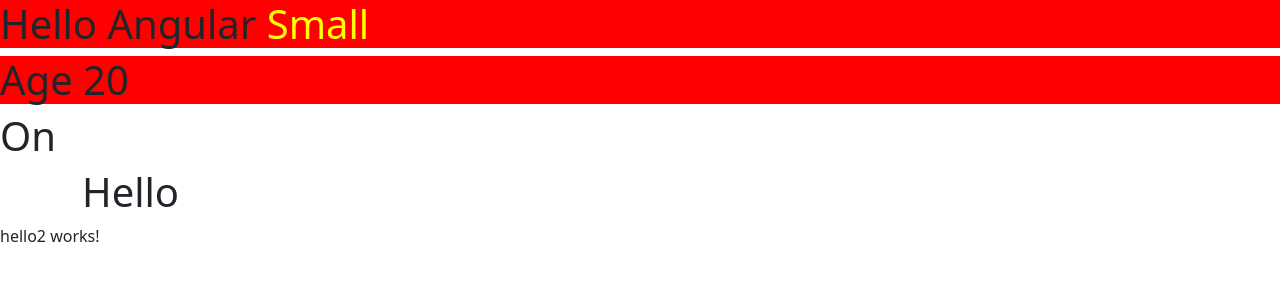
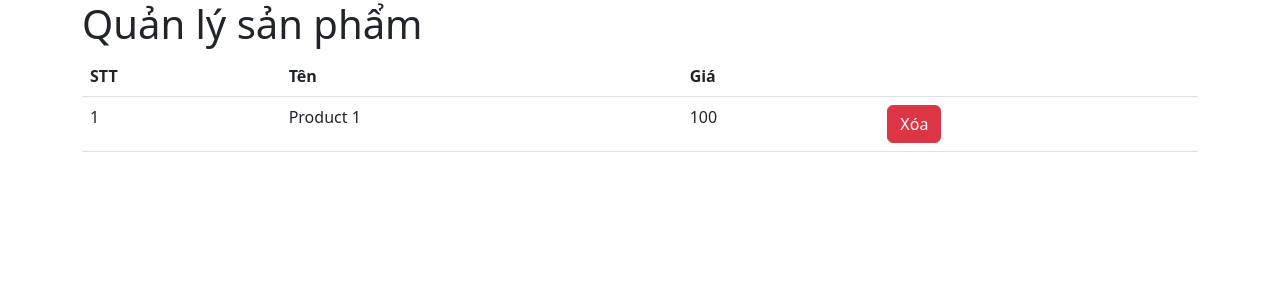
Before and after one commit to datlt2306/web208, an Angular app: page / in a window 1280 px wide. Shown: the top 300 px of the page. Built offline with nearby package versions, Linux system fonts and the light colour scheme.

Commit message:
Buổi 2

```diff
--- a/src/app/app.component.html
+++ b/src/app/app.component.html
@@ -1,6 +1 @@
-<h1 class="title">Hello {{ title }} <span>Small</span></h1>
-<h1 class="title">Age {{ myAge }}</h1>
-<h1>{{ myStatus ? "On" : "Off" }}</h1>
-
-<app-hello></app-hello>
-<app-hello2></app-hello2>
+<app-product-list />
--- a/src/app/components/HelloComponent/Hello.component.html
+++ /dev/null
@@ -1,3 +0,0 @@
-<div class="container">
-  <h1>Hello</h1>
-</div>
--- a/src/app/components/HelloComponent/Hello.component.ts
+++ /dev/null
@@ -1,10 +0,0 @@
-import { Component } from '@angular/core';
-
-@Component({
-    selector: 'app-hello',
-    templateUrl: './Hello.component.html',
-    styleUrls: ['./Hello.component.scss']
-})
-export class HelloComponent {
-    title: string = 'Hello';
-}
--- a/src/app/components/hello2/hello2.component.html
+++ /dev/null
@@ -1 +0,0 @@
-<p>hello2 works!</p>
--- /dev/null
+++ b/src/app/components/product-list/product-list.component.html
@@ -0,0 +1,24 @@
+<div class="container">
+    <h1>Quản lý sản phẩm</h1>
+
+    <table class="table-border table">
+        <thead>
+            <tr>
+                <th>STT</th>
+                <th>Tên</th>
+                <th>Giá</th>
+                <th></th>
+            </tr>
+        </thead>
+        <tbody>
+            <tr>
+                <td>{{ products[0]._id }}</td>
+                <td>{{ products[0].name }}</td>
+                <td>{{ products[0].price }}</td>
+                <td>
+                    <button class="btn btn-danger">Xóa</button>
+                </td>
+            </tr>
+        </tbody>
+    </table>
+</div>
--- /dev/null
+++ b/src/app/components/product-list/product-list.component.ts
@@ -0,0 +1,15 @@
+import { Component } from '@angular/core';
+import { IProduct } from 'src/app/interfaces/Product';
+
+@Component({
+  selector: 'app-product-list',
+  templateUrl: './product-list.component.html',
+  styleUrls: ['./product-list.component.scss']
+})
+export class ProductListComponent {
+  products: IProduct[] = [
+    { _id: 1, name: 'Product 1', price: 100, img: "https://picsum.photos/200/200" },
+    { _id: 2, name: 'Product 2', price: 200, img: "https://picsum.photos/200/200" },
+    { _id: 3, name: 'Product 3', price: 300, img: "https://picsum.photos/200/200" },
+  ]
+}
--- /dev/null
+++ b/src/app/interfaces/Product.ts
@@ -0,0 +1,6 @@
+export interface IProduct {
+    _id?: number;
+    name: string;
+    price: number;
+    img: string;
+}
```
Also changed, not shown: src/app/app.module.ts (+4 -5 lines), src/app/components/hello2/hello2.component.ts (deleted, +0 -10 lines), src/app/components/hello2/hello2.component.scss (deleted), src/app/components/product-list/product-list.component.scss (added), 2 other files (tests, documents, lock files or other folders).
